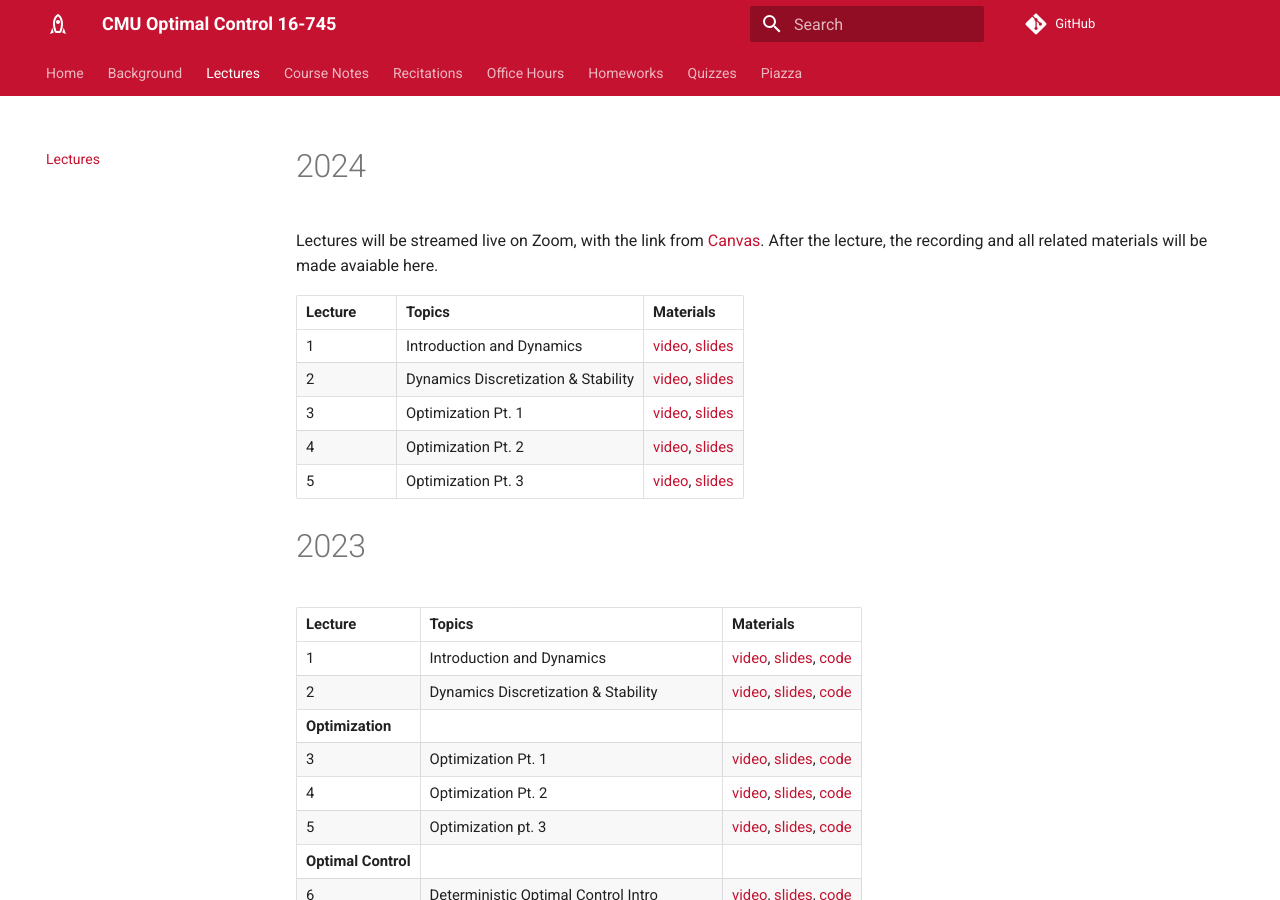
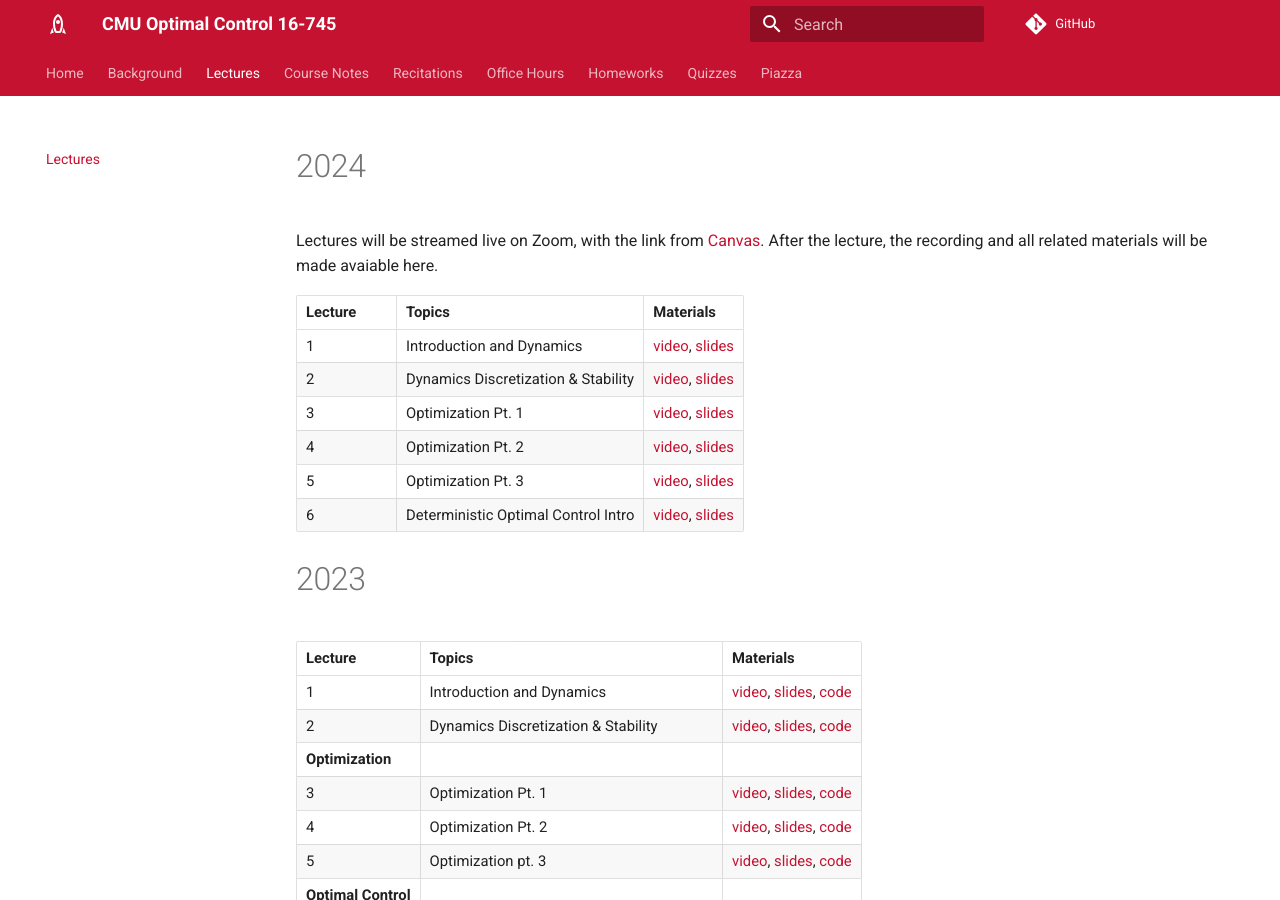
Before and after one commit to cmu-optimal-control/cmu-optimal-control.github.io, an MkDocs documentation site: the page built from docs/lectures.md, in a window 1280 px wide and 900 px high. Built offline with MkDocs 1.6.1 and Material for MkDocs 9.7.7, drawn with Linux system fonts in a browser that asks for light colours.

Commit message:
add lec 6

```diff
--- a/docs/lectures.md
+++ b/docs/lectures.md
@@ -9,6 +9,7 @@ Lectures will be streamed live on Zoom, with the link from [Canvas](https://canv
 | 3     | Optimization Pt. 1      |[video](https://www.youtube.com/watch?v=FV8r2o0ZUiM), [slides](https://github.com/Optimal-Control-16-745/lecture-notebooks/tree/master/Lecture%203) |
 | 4     | Optimization Pt. 2      |[video](https://www.youtube.com/watch?v=VPvpe75JHNQ), [slides](https://github.com/Optimal-Control-16-745/lecture-notebooks/tree/master/Lecture%204) |
 | 5     | Optimization Pt. 3      |[video](https://www.youtube.com/watch?v=-f1pu8vsnYw), [slides](https://github.com/Optimal-Control-16-745/lecture-notebooks/tree/master/Lecture%205) |
+| 6     | Deterministic Optimal Control Intro      |[video](https://www.youtube.com/watch?v=u9vNBi62HsI), [slides](https://github.com/Optimal-Control-16-745/lecture-notebooks/tree/master/Lecture%206) |
 
 # 2023
 
```
